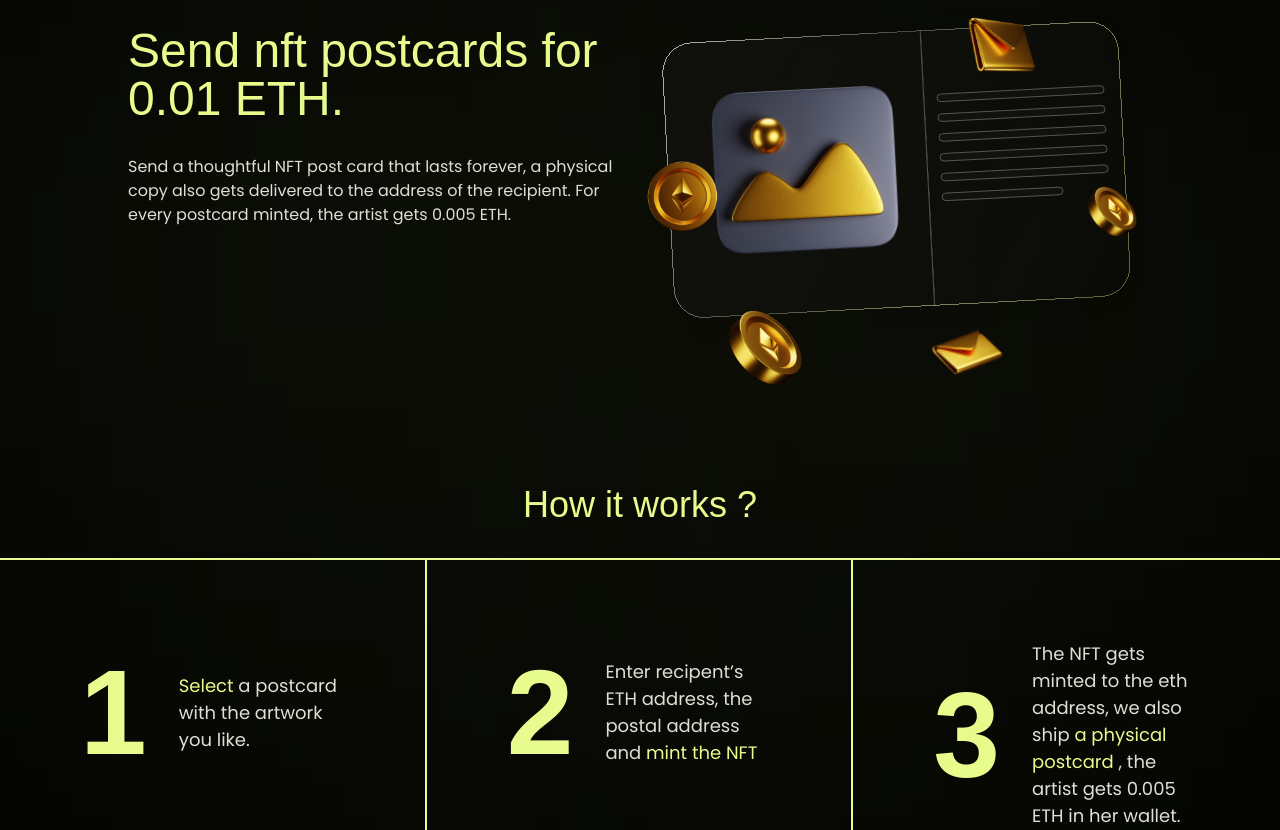
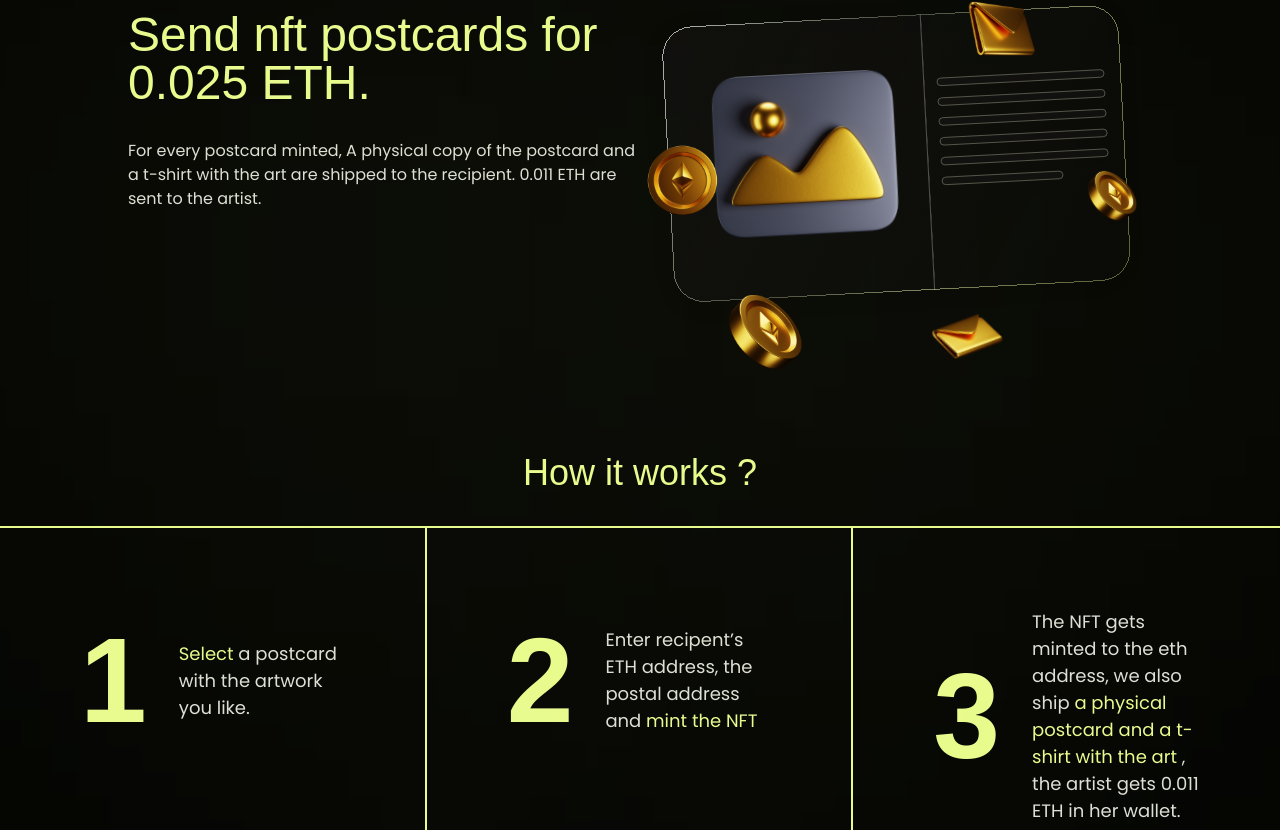
Before and after one commit to sid4861/wagmi-postcards, a React (Create React App) app: page / in a window 1280 px wide. Shown: the part 250-1080 px from the top of the page. Built offline with nearby package versions, Linux system fonts and the light colour scheme.

Commit message:
added mint count to landing page

```diff
--- a/src/pages/Landingpage/index.js
+++ b/src/pages/Landingpage/index.js
@@ -31,9 +31,10 @@ import ArtistThree from "../../assets/artist-3.png";
 import ArtistFour from "../../assets/artist-4.png";
 import ArtistFive from "../../assets/artist-5.png";
 import ArtistSix from "../../assets/artist-6.png";
-
+import { ethers, utils } from 'ethers';
 import { FaInstagram, FaTwitter, FaDribbble } from "react-icons/fa"
 import { useNavigate } from 'react-router-dom';
+import WagmiPostcard from "../../utils/WagmiPostcard.json";
 
 function LandingPage() {
 
@@ -90,10 +91,30 @@ function LandingPage() {
 }
 
 function LandingpageHeader() {
+
+    const [mintedCount, setMintedCount] = useState(null);
+    const CONTRACT_ADDRESS = process.env.NODE_ENV === "development" ? process.env.REACT_APP_RINKEBY_CONTRACT_ADDRESS : process.env.REACT_APP_MAINNET_CONTRACT_ADDRESS;
+    const CONTRACT_ABI = WagmiPostcard.abi;
+
+    useEffect(() => {
+        async function _getMintedCount() {
+            try {
+                const { ethereum } = window;
+                const provider = new ethers.providers.Web3Provider(ethereum);
+                const wagmipostcardContract = new ethers.Contract(CONTRACT_ADDRESS, CONTRACT_ABI, provider);
+                const mintedCount = await wagmipostcardContract.getMintedCount();
+                setMintedCount(mintedCount.toString());
+            } catch (error) {
+                console.log(error);
+            }
+        }
+        _getMintedCount();
+    }, [])
+
     return (
         <Box
             px={{ base: 4, md: 32 }}
-            py={{ base: 4, md: 8 }}
+            py={{ base: 4, md: 4 }}
             display="flex"
             justifyContent="space-between"
             alignItems={{ base: "stretch", md: "center" }}
@@ -104,12 +125,18 @@ function LandingpageHeader() {
                 <LayerBlurOne />
                 <Heading fontWeight={"medium"} size="2xl" maxW={"100%%"} color="primary" >
                     Send nft postcards
-                    for 0.01 ETH.
+                    for 0.025 ETH.
                 </Heading>
                 <Text color={"text"} maxW={"100%"} mt={8} >
-                    Send a thoughtful NFT post card that lasts forever, a physical copy
-                    also gets delivered to the address of the recipient. For every postcard minted, the artist gets 0.005 ETH.
+                    For every postcard minted, A physical copy of the postcard and a t-shirt with the art are shipped to the recipient. 0.011 ETH are sent to the artist.
                 </Text>
+                {
+                    (mintedCount && Number(mintedCount > 0))
+                    ?
+                    <Heading color={"primary"} mt={4} fontWeight="regular" >{mintedCount} postcards minted so far</Heading>
+                    :
+                    null
+                }
             </Box>
             <Box position={"relative"} w={{ base: "100%", md: "50%" }} mt={{ base: 40, md: 0 }} >
                 <LayerBlurTwo />
@@ -162,8 +189,8 @@ function HowItWorks() {
                         </Heading>
                         <Text color={"text"} fontSize="18px" >
                             The NFT gets minted to the eth address, we also ship
-                            <Text as={"span"} color="primary" > a physical postcard </Text>
-                            , the artist gets 0.005 ETH in her wallet.
+                            <Text as={"span"} color="primary" > a physical postcard and a t-shirt with the art </Text>
+                            , the artist gets 0.011 ETH in her wallet.
                         </Text>
                     </HStack>
                 </GridItem>
```
Also changed, not shown: src/utils/WagmiPostcard.json, 1 other file (tests, documents, lock files or other folders).
